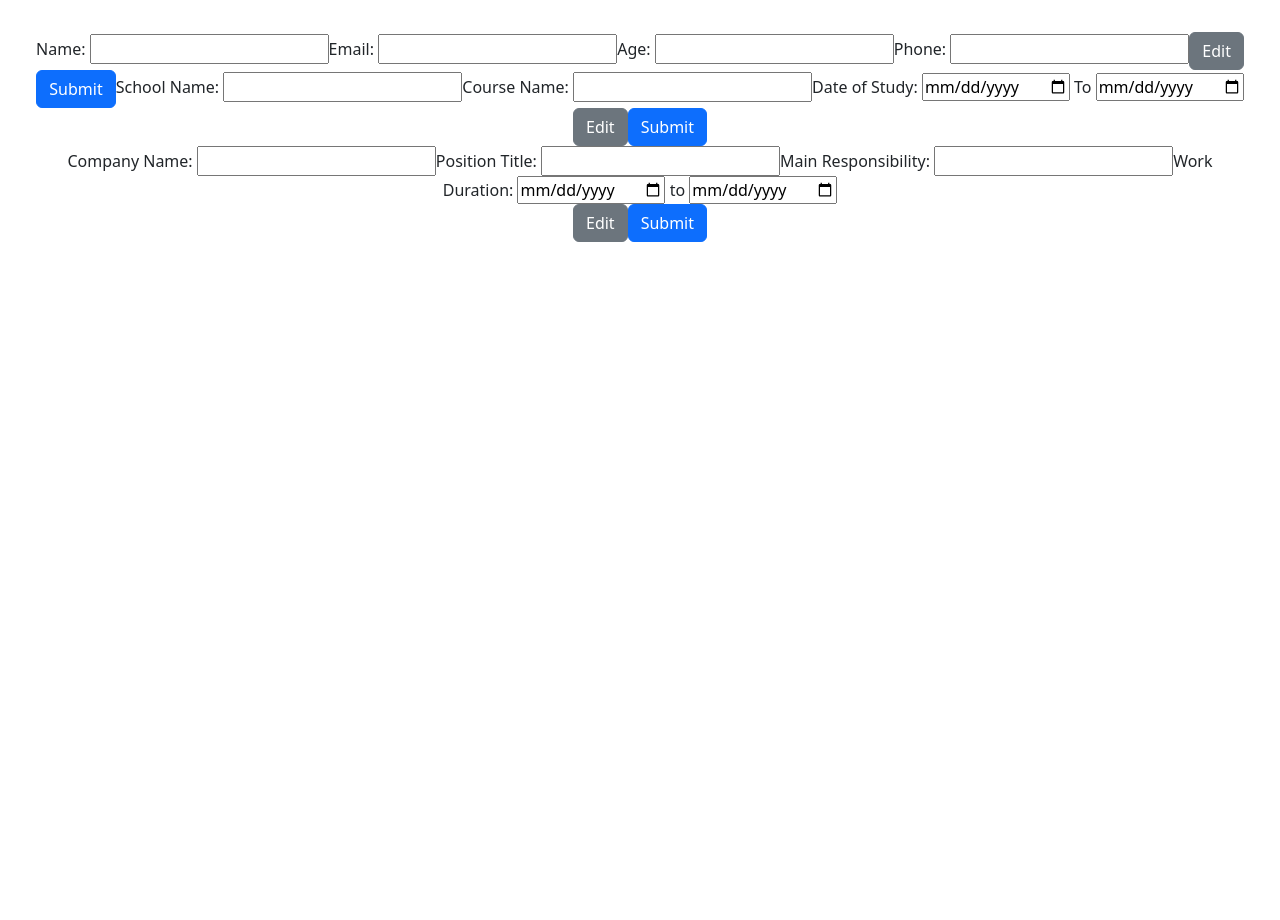
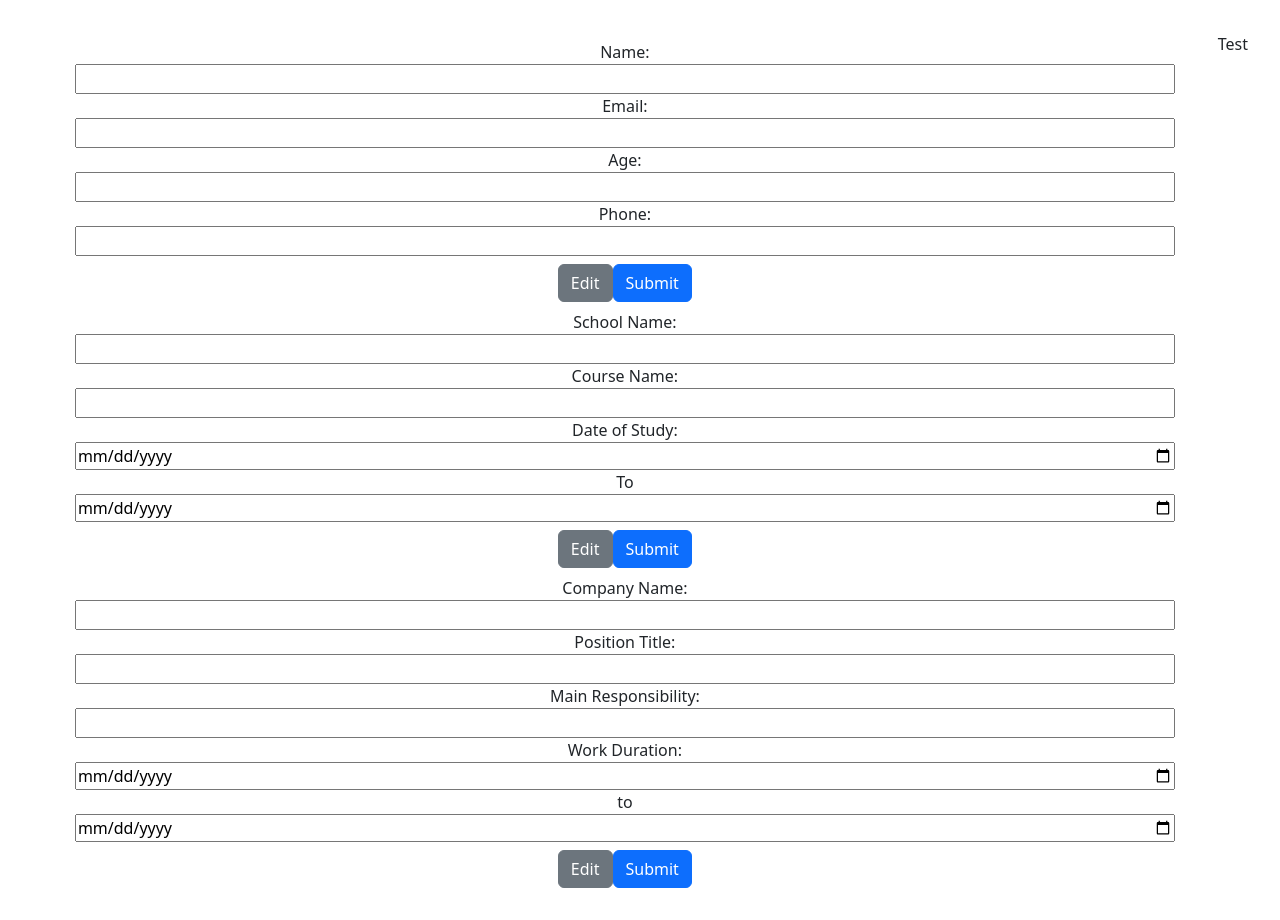
Before and after one commit to leechiahwa/project-cv-application, a React (Vite) app in the folder project-cv-application/: page / in a window 1280 px wide. Before the commit the page ends 800 px from the top, so only its background shows below. Built offline with nearby package versions, Linux system fonts and the light colour scheme.

Commit message:
Add person state

```diff
--- a/project-cv-application/src/App.tsx
+++ b/project-cv-application/src/App.tsx
@@ -1,5 +1,4 @@
 import { useState } from "react";
-import { Fragment } from "react";
 import "./App.css";
 import InfoForm from "./components/InfoForm";
 import EducationForm from "./components/EducationForm";
@@ -8,9 +7,16 @@ import WorkForm from "./components/WorkForm";
 function App() {
   return (
     <>
-      <InfoForm />
-      <EducationForm />
-      <WorkForm />
+      <div className="d-flex">
+        <div className="container">
+          <InfoForm />
+          <EducationForm />
+          <WorkForm />
+        </div>
+        <div>
+          Test
+        </div>
+      </div>
     </>
   );
 }
--- a/project-cv-application/src/components/EducationForm.tsx
+++ b/project-cv-application/src/components/EducationForm.tsx
@@ -1,7 +1,7 @@
 function EducationForm() {
   return (
     <>
-      <label>
+      <label className="d-flex flex-column p-2">
         School Name: <input type="text" />
         Course Name: <input type="text" />
         Date of Study: <input type="date" /> To <input type="date" />
--- a/project-cv-application/src/components/InfoForm.tsx
+++ b/project-cv-application/src/components/InfoForm.tsx
@@ -1,14 +1,36 @@
+import { useState } from "react";
+
 function InfoForm() {
+  function buttonClicked() {
+    alert("Button clicked");
+  }
+
+  const [person, setPerson] = useState({
+    name: "",
+    email: "",
+    age: "",
+    phone: "",
+  });
+
+  const handleChange = (e) => {
+    setPerson({ ...person, name: e.target.value });
+  };
+
+
   return (
     <>
-        <label>
-            Name: <input type="name" />
+      <label className="d-flex flex-column p-2">
+        Name: <input type="name" value={person.name} onChange={handleChange} />
         Email: <input type="email" />
         Age: <input type="number" />
         Phone: <input type="tel" />
       </label>
-        <button className="btn btn-secondary">Edit</button>
-        <button className="btn btn-primary">Submit</button>
+      <button onClick={buttonClicked} className="btn btn-secondary">
+        Edit
+      </button>
+      <button onClick={buttonClicked} className="btn btn-primary">
+        Submit
+      </button>
     </>
   );
 }
--- a/project-cv-application/src/components/WorkForm.tsx
+++ b/project-cv-application/src/components/WorkForm.tsx
@@ -1,7 +1,7 @@
 function WorkForm() {
   return (
     <>
-      <label>
+      <label className="d-flex flex-column p-2">
         Company Name: <input type="text" />
         Position Title: <input type="text" />
         Main Responsibility: <input type="text" />
```
Also changed, not shown: project-cv-application/src/main.tsx (+7 -7 lines). Lines whose indentation alone changed are shown as unchanged.
